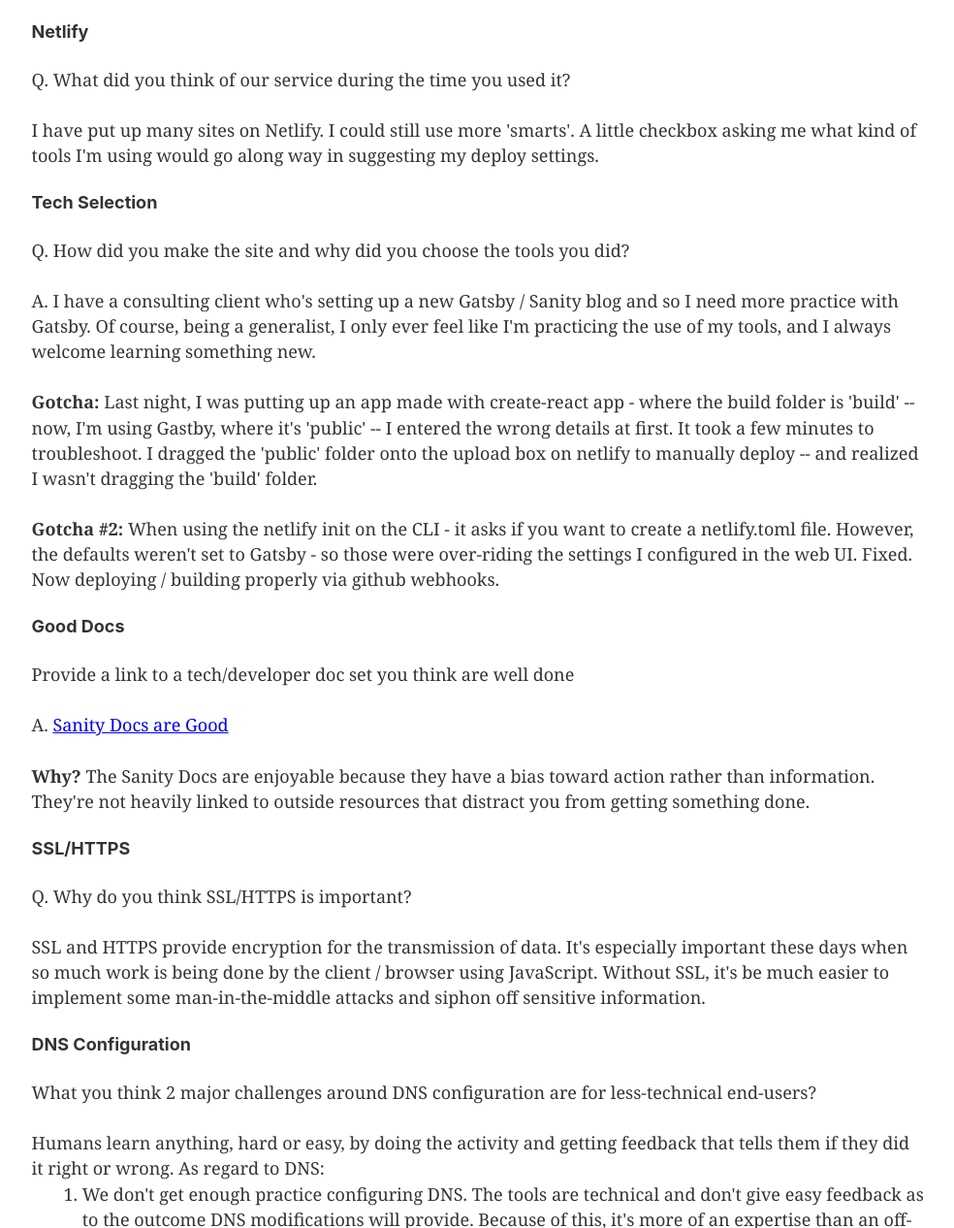
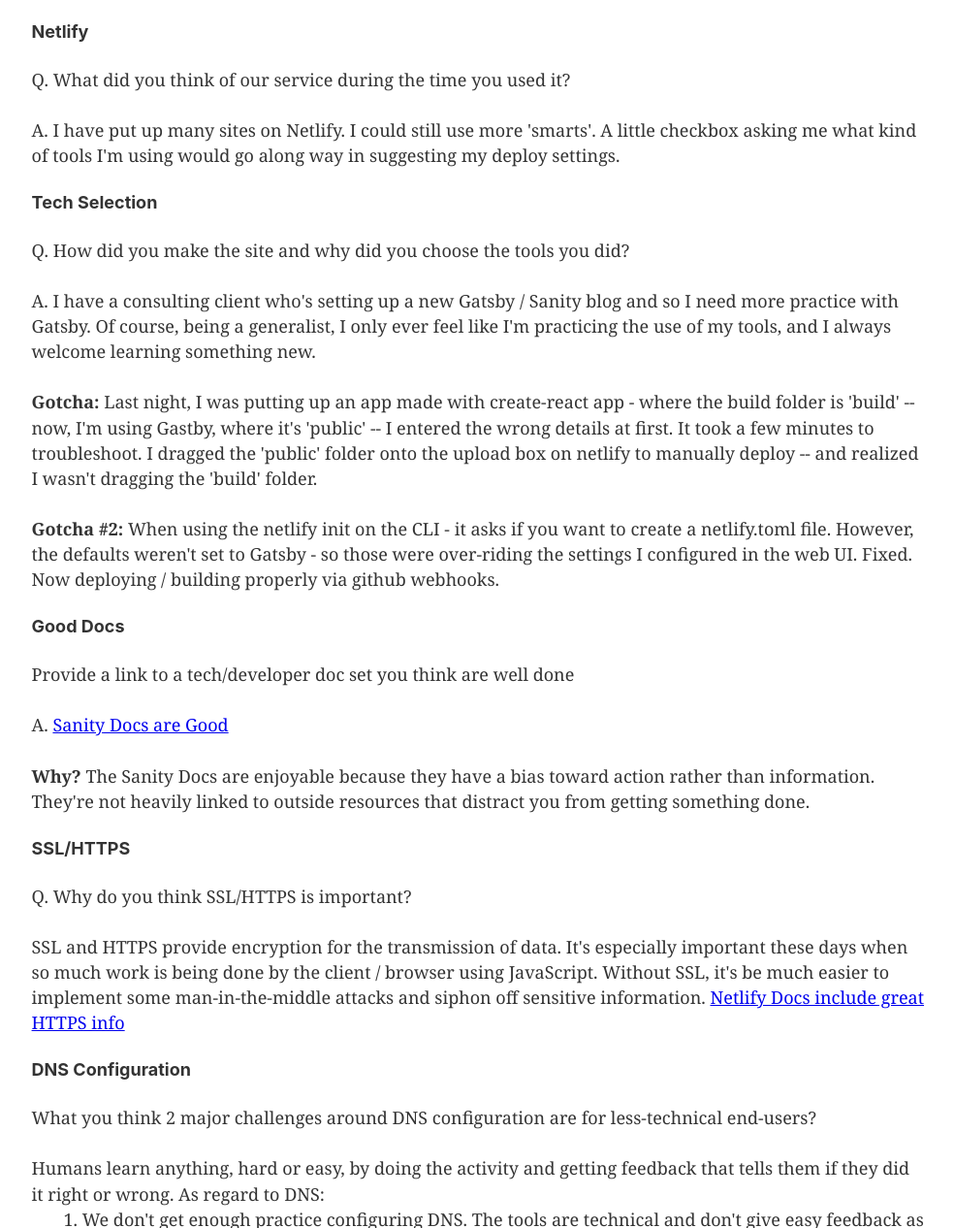
Before and after one commit to ideabrian/nse, a Gatsby site: page /page-2 in a window 1280 px wide. Shown: the part 1484-2750 px from the top of the page at 97% size, without its empty margins (147-1131 px from the left). Built offline with nearby package versions, Linux system fonts and the light colour scheme; Gatsby itself is replaced by a stand-in of ours.

Commit message:
Add link back to Netlify docs about SSL

```diff
--- a/src/pages/page-2.js
+++ b/src/pages/page-2.js
@@ -104,7 +104,7 @@
       Q. What did you think of our service during the time you used it?
     </p>
     <p className="answer">
-      I have put up many sites on Netlify. I could still use more 'smarts'. A
+      A. I have put up many sites on Netlify. I could still use more 'smarts'. A
       little checkbox asking me what kind of tools I'm using would go along way
       in suggesting my deploy settings.
     </p>
@@ -152,7 +152,10 @@
       especially important these days when so much work is being done by the
       client / browser using JavaScript. Without SSL, it's be much easier to
       implement some man-in-the-middle attacks and siphon off sensitive
-      information.
+      information.{" "}
+      <a href="https://docs.netlify.com/domains-https/https-ssl/#certificate-service-types">
+        Netlify Docs include great HTTPS info
+      </a>
     </p>
     <h4>DNS Configuration</h4>
     <p className="question">
```
